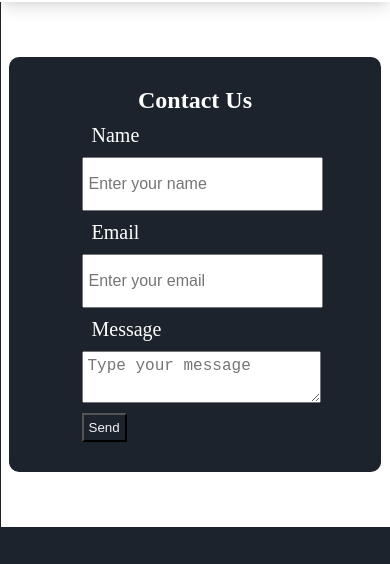
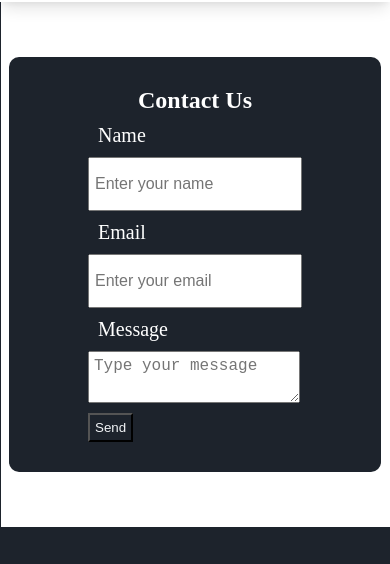
Before and after one commit to Ranjith-Senthilkumar/shopping-website-frontend, a plain HTML site: page contact.html in a window 390 px wide. Shown: the part 45-609 px from the top of the page. Drawn offline with Linux system fonts and the light colour scheme.

Commit message:
Update style.css
Signed-off-by: Ranjith S <ranjithprofessionalllinkedin@GMAIL.COM>

```diff
--- a/style.css
+++ b/style.css
@@ -240,7 +240,6 @@
 
 .input {
     width: 430px;
-    max-width: 500px;
     height: 40px;
     font-size: 16px;
     padding: 5px;
@@ -279,5 +278,5 @@
     }
 
     .input{
-        width:100%;
+        width:200px;
 }
```
